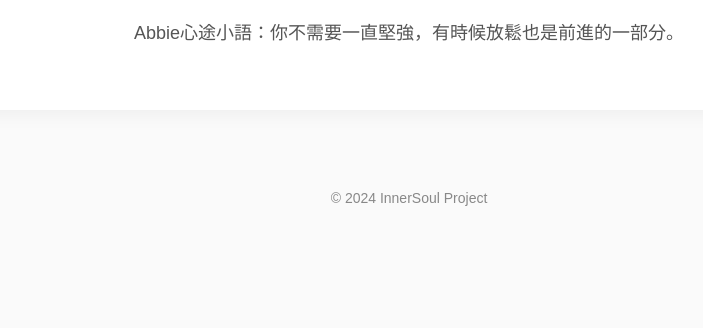
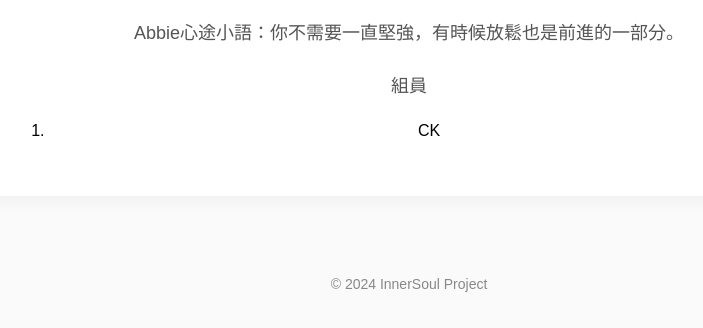
Before and after one commit to aitong0113/InnerSoul-Practice, a plain HTML site: page index.html in a window 1280 px wide. Shown: the part 190-518 px from the top of the page, without its empty margins (231-934 px from the left). Drawn offline with Linux system fonts and the light colour scheme.

Commit message:
index增加組員清單-CK

```diff
--- a/index.html
+++ b/index.html
@@ -11,6 +11,10 @@
         <h1>🌿 歡迎來到 InnerSoul Practice</h1>
         <p>Abbie心途小語：你不需要一直堅強，有時候放鬆也是前進的一部分。</p>
 
+        <p>組員</p>
+        <ol>
+            <li>CK</li>
+        </ol>
     </div>
     <div class="footer">© 2024 InnerSoul Project</div>
 </body>
```
